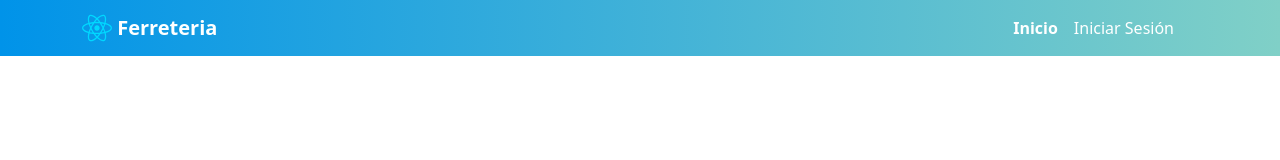
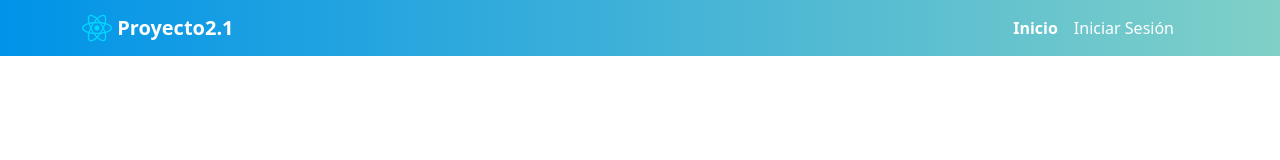
Before and after one commit to Efrain635/Proyecto2.1, a React (Vite) app: page / in a window 1280 px wide. Shown: the top 160 px of the page. Built offline with nearby package versions, Linux system fonts and the light colour scheme; no server answers.

Commit message:
Actualizacion

```diff
--- a/package.json
+++ b/package.json
@@ -12,7 +12,8 @@
   "dependencies": {
     "bootstrap": "^5.3.3",
     "react": "^19.0.0",
-    "react-dom": "^19.0.0"
+    "react-dom": "^19.0.0",
+    "react-router-dom": "^7.3.0"
   },
   "devDependencies": {
     "@eslint/js": "^9.21.0",
--- a/src/App.jsx
+++ b/src/App.jsx
@@ -1,8 +1,8 @@
 import { BrowserRouter as Router, Routes, Route } from "react-router-dom";
 import { AuthProvider } from "./database/authcontext";
-import ProtectedRoute from "./components/ProtectedRoute";
+import ProtectedRoute from "./Components/ProtectedRoute";
 import Login from './views/Login'
-import Encabezado from "./components/Encabezado";
+import Encabezado from "./Components/Encabezado";
 import Inicio from "./views/Inicio";
 
 import './App.css'
--- a/src/Components/Encabezado.jsx
+++ b/src/Components/Encabezado.jsx
@@ -46,7 +46,7 @@ const Encabezado = () => {
       <Container>
         <Navbar.Brand onClick={() => handleNavigate("/inicio")} className="text-white" style={{ cursor: "pointer" }}>
           <img alt="" src={logo} width="30" height="30" className="d-inline-block align-top" />{" "}
-          <strong>Ferreteria</strong>
+          <strong>Proyecto2.1</strong>
         </Navbar.Brand>
         <Navbar.Toggle aria-controls="offcanvasNavbar-expand-sm" onClick={handleToggle} />
         <Navbar.Offcanvas
```
Also changed, not shown: 1 other file (tests, documents, lock files or other folders).
